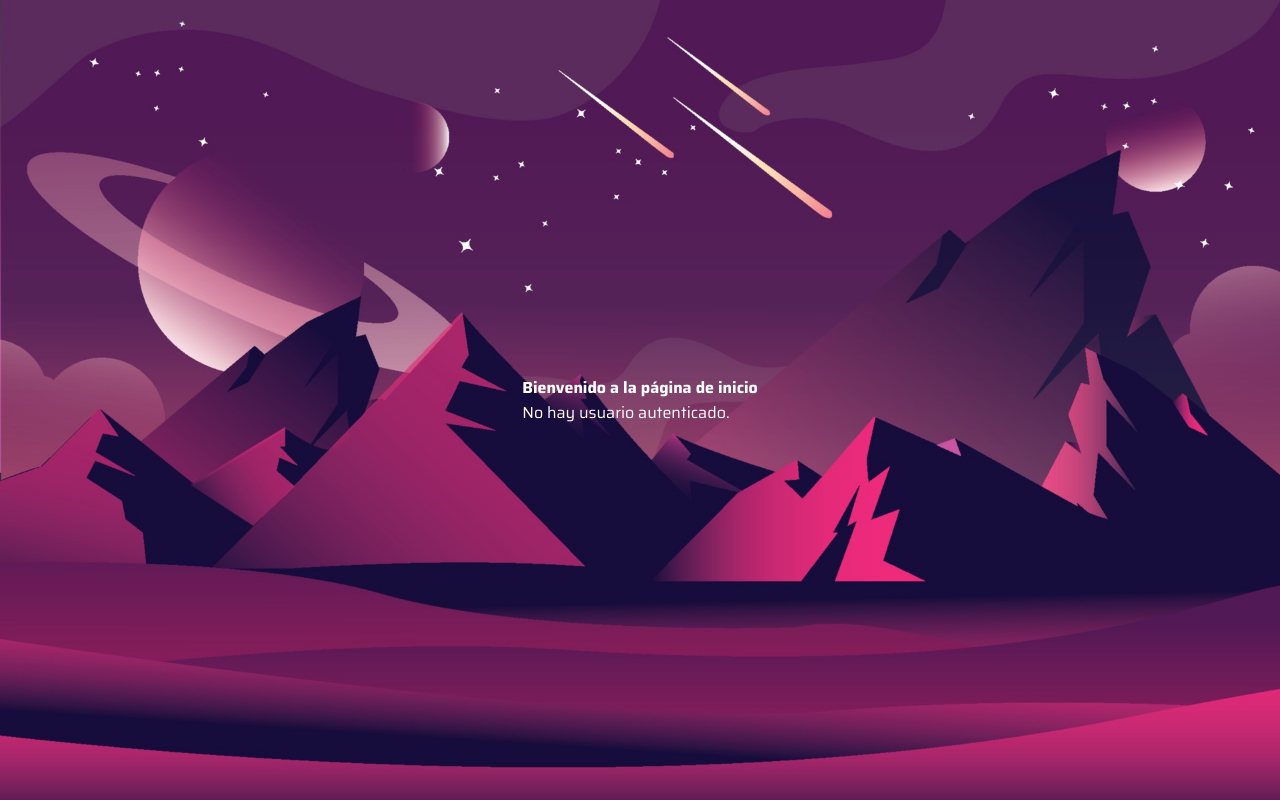
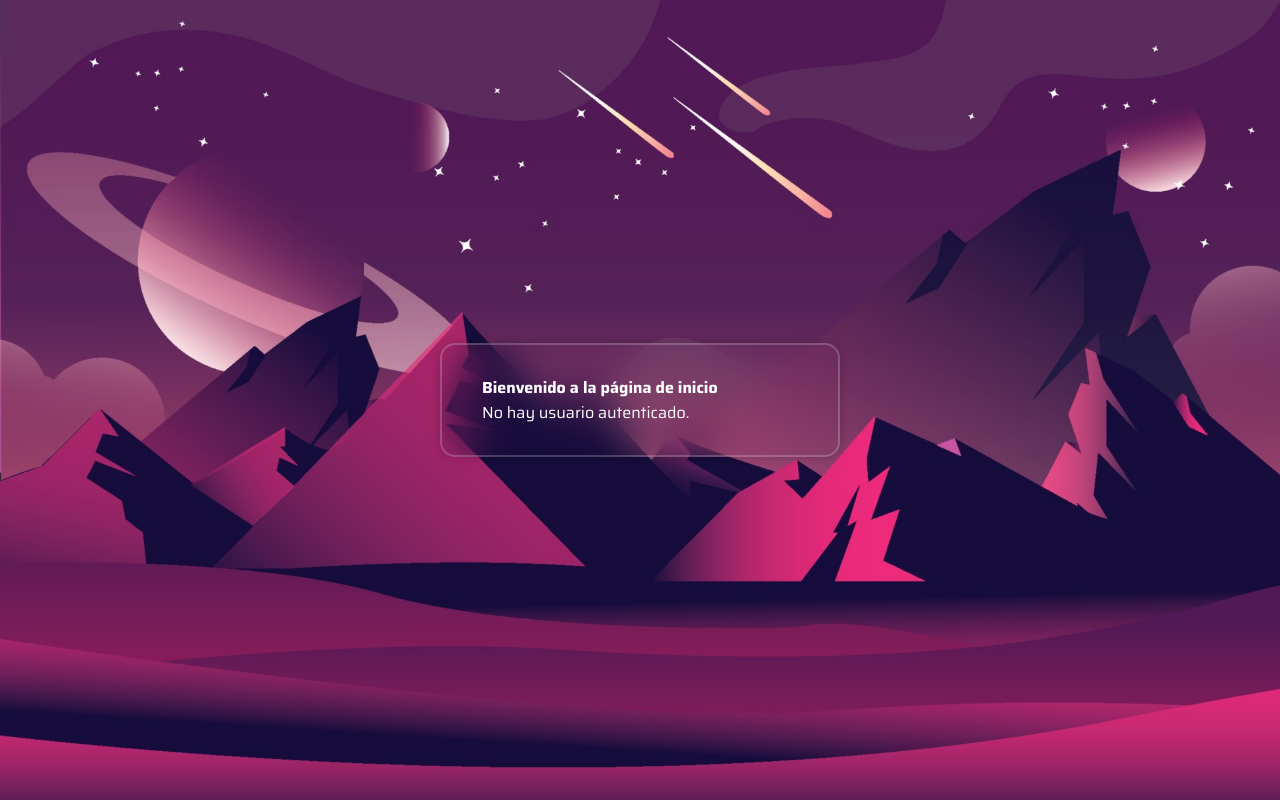
Before and after one commit to TomasRodriguez-dev/programacion-frontend, a Vue app in the folder vue-login/: page /home in a window 1280 px wide. Built offline with nearby package versions, Linux system fonts and the light colour scheme; what @ionic/vue would draw is missing.

Commit message:
Parte 1: Migracion a VueJS

```diff
--- a/vue-login/src/views/HomeView.vue
+++ b/vue-login/src/views/HomeView.vue
@@ -5,20 +5,58 @@ const authStore = useAuthStore();
 </script>
 
 <template>
-    <div>
-        <h1>Bienvenido a la página de inicio</h1>
-        <div v-if="authStore.isAuthenticated">
-            <h2>Datos del usuario:</h2>
-            <p>Nombre de usuario: {{ authStore.user }}</p>
+    <div class="wrapper">
+        <div v-if="authStore.isAuthenticated" class="user-info">
+            <div class="user-image">
+                <img src="./../assets/usuario.jpg" alt="Foto de perfil">
+            </div>
+            <h1>Bienvenido, {{ authStore.user }}</h1>
         </div>
         <div v-else>
+            <h1>Bienvenido a la página de inicio</h1>
             <p>No hay usuario autenticado.</p>
         </div>
     </div>
 </template>
 
 <style scoped>
-    h1, h2, p {
+    /* Estilos para el contenedor del formulario */
+    .wrapper {
+        width: 400px;
+        background: transparent;
+        border: 2px solid rgba(255, 255, 255, .2);
+        backdrop-filter: blur(20px);
+        box-shadow: 0 0 10px rgba(0,0,0,.2);
+        color: #fff;
+        padding: 30px 40px;
+        border-radius: 15px;
+    }
+    h1 {
         color: #fff;
     }
+
+    .user-info {
+        display: flex;
+        flex-direction: column;
+        align-items: center;
+        text-align: center;
+    }
+
+    .user-image {
+        width: 150px;
+        height: 150px;
+        border-radius: 50%;
+        overflow: hidden;
+        margin-bottom: 20px;
+    }
+
+    .user-image img {
+        width: 100%;
+        height: 100%;
+        object-fit: cover;
+    }
+
+    h1 {
+        margin-top: 0;
+    }
 </style>
```
Also changed, not shown: vue-login/src/assets/usuario.jpg (added).
